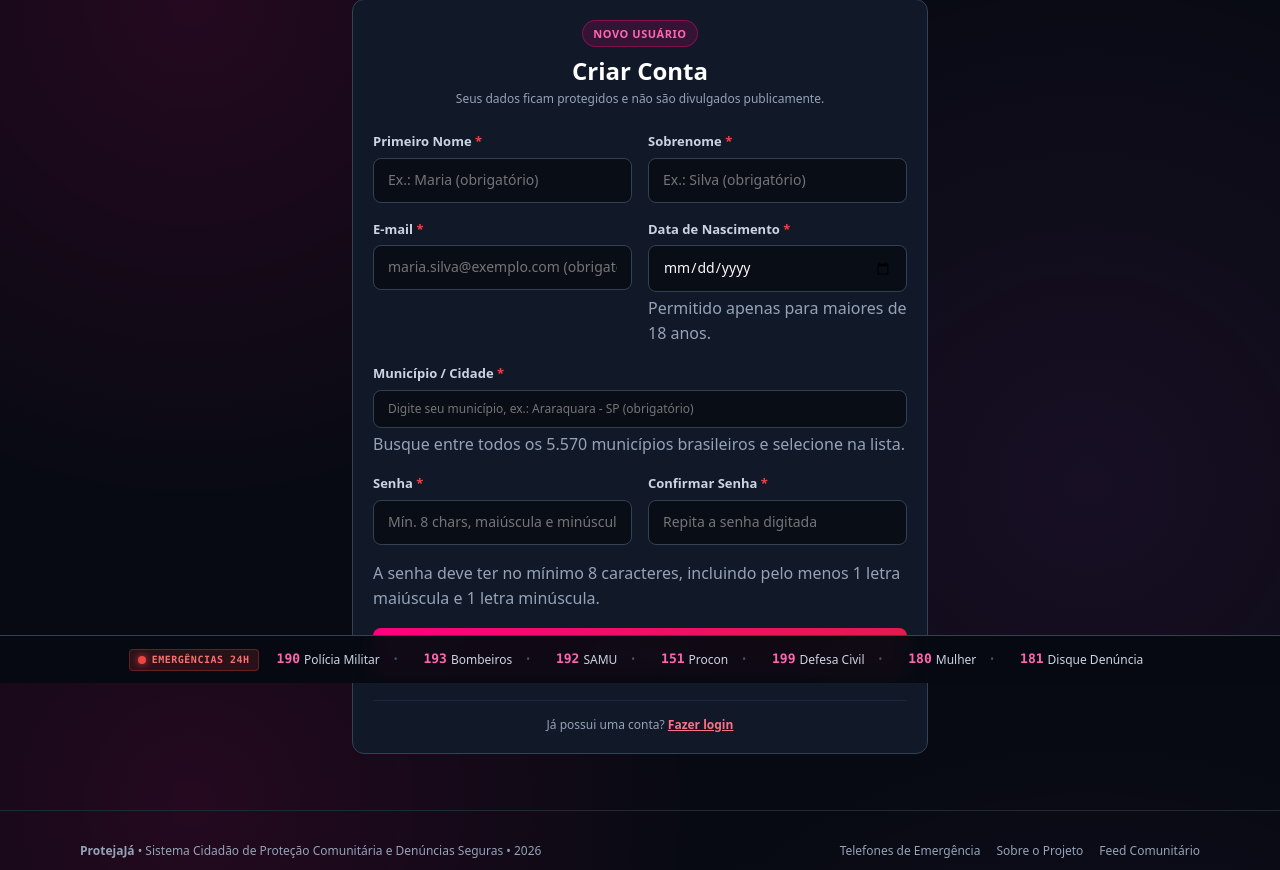
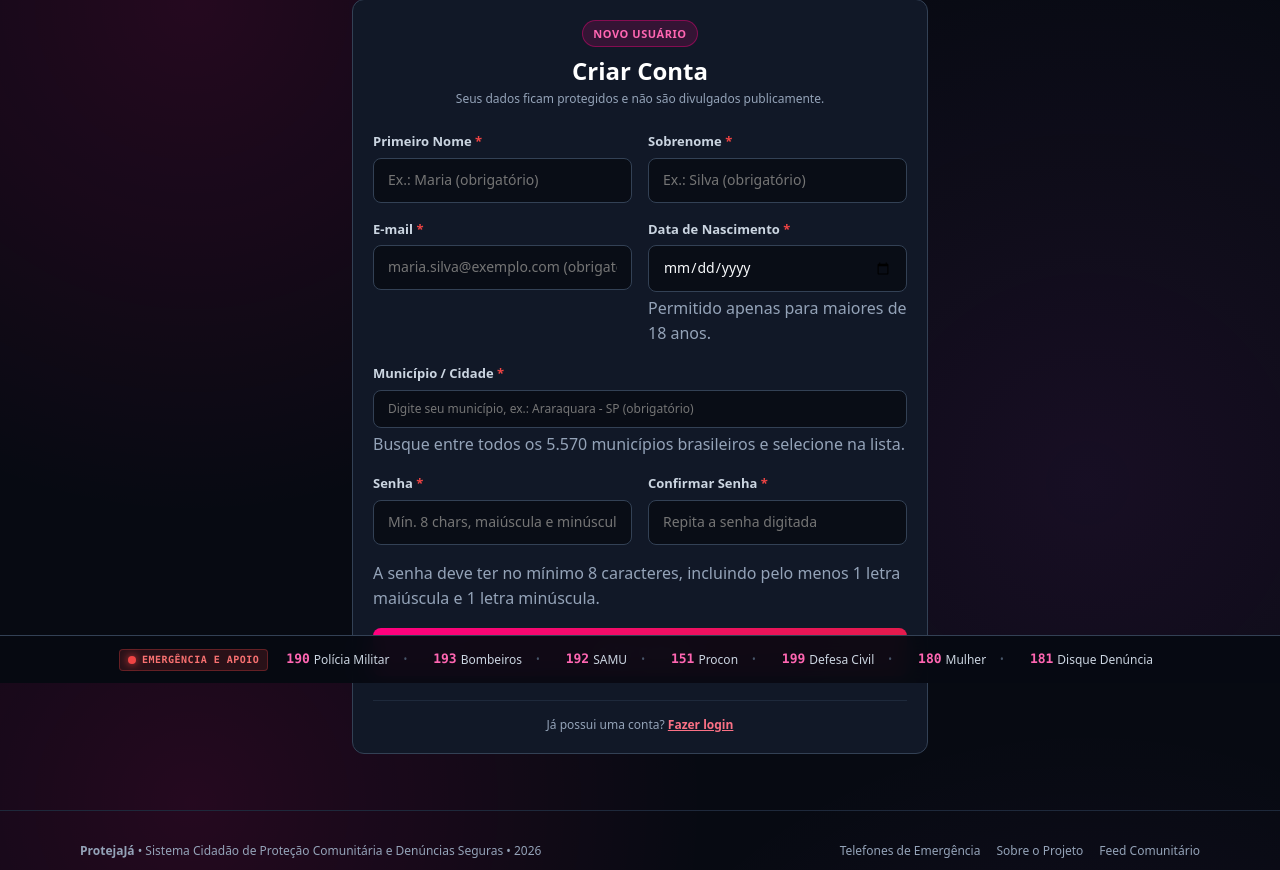
Before and after one commit to robertoccjunior/Projeto, a Flask app: page /cadastro in a window 1280 px wide. Shown: the part 117-987 px from the top of the page. Run offline with Flask 3, Linux system fonts and the light colour scheme.

Commit message:
fix(a11y): ajusta rotulo da barra de emergencia e apoio mantendo Procon 151

```diff
--- a/backend/templates/base.html
+++ b/backend/templates/base.html
@@ -154,7 +154,7 @@
                     <span class="dropdown-item-desc">Notícias sobre golpes, impostos, dinheiro público e direitos</span>
                 </a>
                 <a href="#stickyEmergencyBar" class="dropdown-item" onclick="toggleCyberMenu(false)">
-                    <span>Telefones de Emergência 24h</span>
+                    <span>Canais de Emergência e Apoio</span>
                     <span class="dropdown-item-desc">Polícia 190, Bombeiros 193, SAMU 192, Procon 151</span>
                 </a>
                 {% if user and user.is_admin %}
@@ -211,7 +211,7 @@
     <aside class="sticky-emergency-bar" id="stickyEmergencyBar" aria-label="Canais Rápidos de Emergência e Utilidade Pública">
         <div class="emergency-badge">
             <span class="pulse-dot" aria-hidden="true"></span>
-            <span>EMERGÊNCIAS 24H</span>
+            <span>EMERGÊNCIA E APOIO</span>
         </div>
         <nav class="emergency-links" aria-label="Telefones de Emergência com Discagem Direta">
             <a href="tel:190" class="emergency-item" title="Polícia Militar - Ligue 190">
@@ -226,7 +226,7 @@
                 <strong class="em-num">192</strong>
                 <span class="em-name">SAMU</span>
             </a>
-            <a href="tel:151" class="emergency-item" title="Procon SP - Ligue 151">
+            <a href="tel:151" class="emergency-item" title="Procon - Ligue 151 (horário comercial)">
                 <strong class="em-num">151</strong>
                 <span class="em-name">Procon</span>
             </a>
```
Also changed, not shown: CASOS_DE_USO.md (+2 -2 lines), DOCUMENTACAO.md (+2 -2 lines), README.md.
